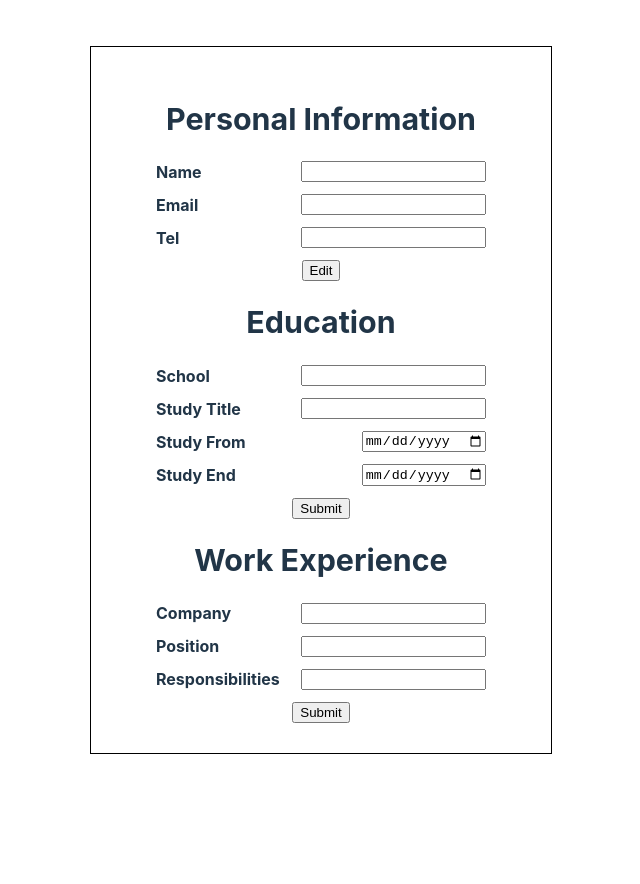
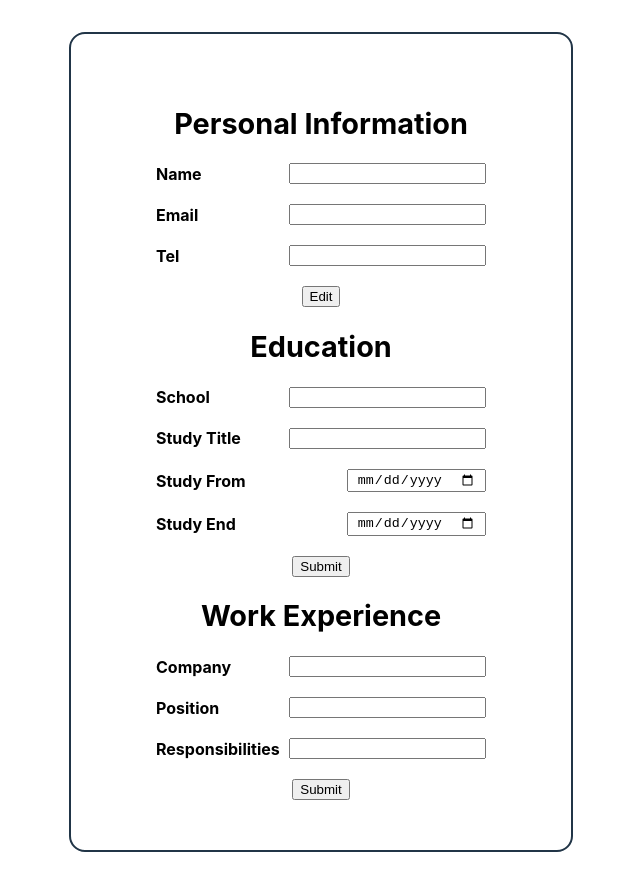
Before and after one commit to SamuelFerfort/cv-app, a React (Vite) app: page / in a window 1280 px wide. Shown: the whole page, without its empty margins (319-959 px from the left). Before the commit the page ends 800 px from the top, so only its background shows below. Built offline with nearby package versions, Linux system fonts and the light colour scheme.

Commit message:
increase padding cv

```diff
--- a/src/index.css
+++ b/src/index.css
@@ -1,6 +1,6 @@
 :root {
   font-family: Inter, system-ui, Avenir, Helvetica, Arial, sans-serif;
-  color: #213547;
+  color: ;
   background-color: #ffffff;
 }
 
@@ -12,20 +12,21 @@ body {
   min-height: 100vh;
 }
 .cv {
-  border: 1px solid black;
+  border: 2px solid #213547;
   width: 400px;
-  padding: 30px;
+  padding: 50px;
   font-weight: bold;
+  border-radius: 16px;
 }
 h1 {
-  font-size: 1.9rem;
+  font-size: 1.8rem;
   line-height: 1.1;
 }
 
 section > form {
   display: flex;
   flex-direction: column;
-  gap: 12px;
+  gap: 20px;
   align-items: center;
 }
 
@@ -35,3 +36,7 @@ form > div {
   align-items: center;
   width: 330px;
 }
+
+input {
+  padding: 1px 8px;
+}
```
